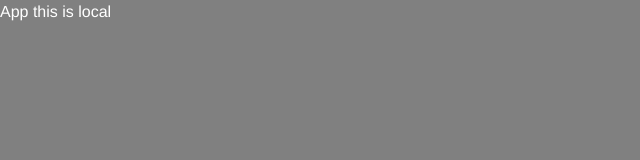
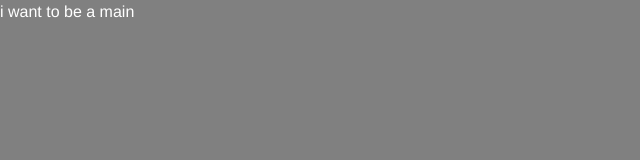
Before and after one commit to 6iq6iq6iq/webs-youtube, a React (Create React App) app: page / in a window 1280 px wide. Shown: the top 160 px of the page, without its empty margins (0-640 px from the left). Built offline with nearby package versions, Linux system fonts and the light colour scheme.

Commit message:
now is master
to main

```diff
--- a/src/App.js
+++ b/src/App.js
@@ -2,7 +2,7 @@ import React from 'react'
 
 const App = () => {
   return (
-    <div>App this is local</div>
+    <div>i want to be a main</div>
   )
 }
 
```
